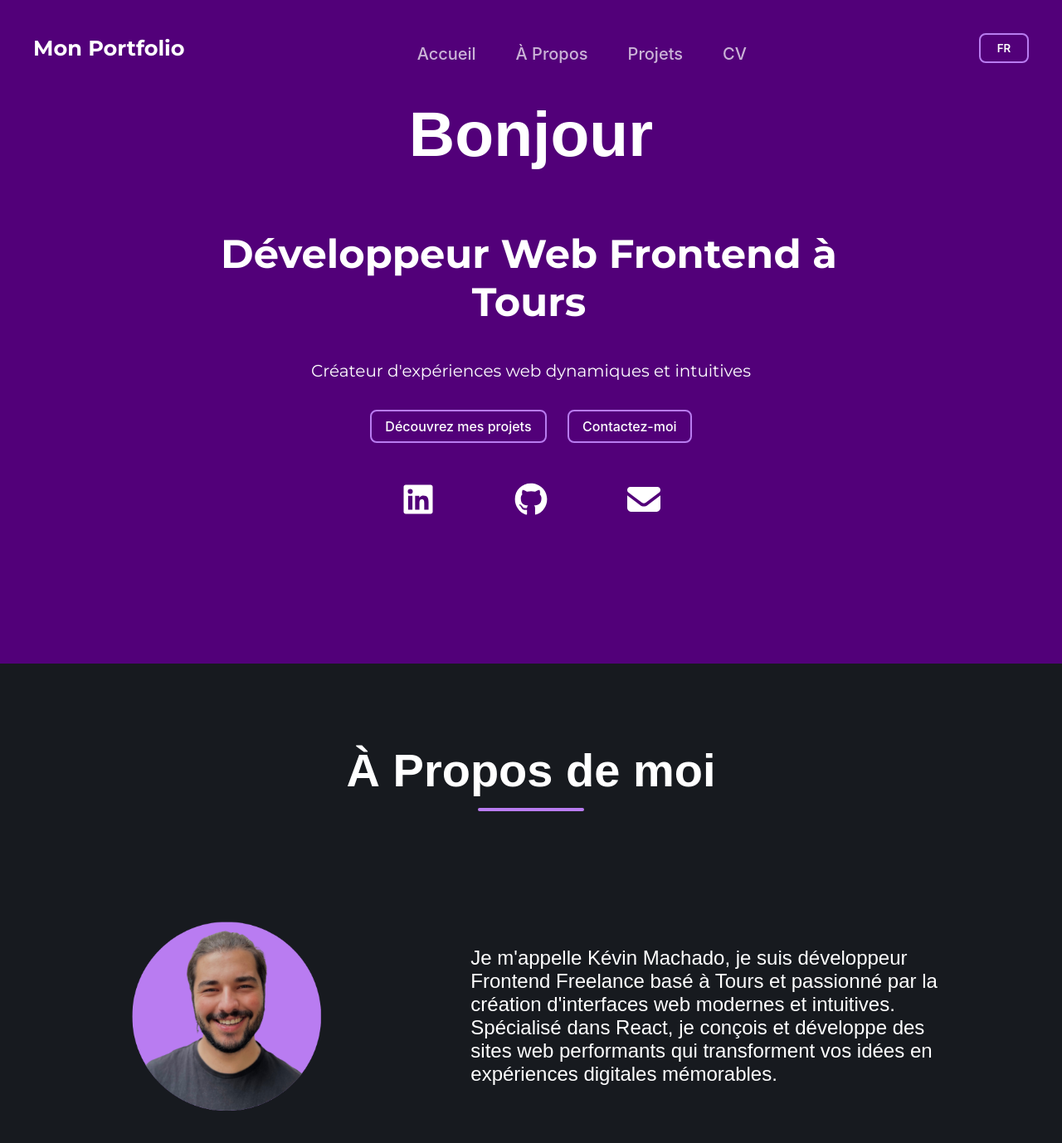
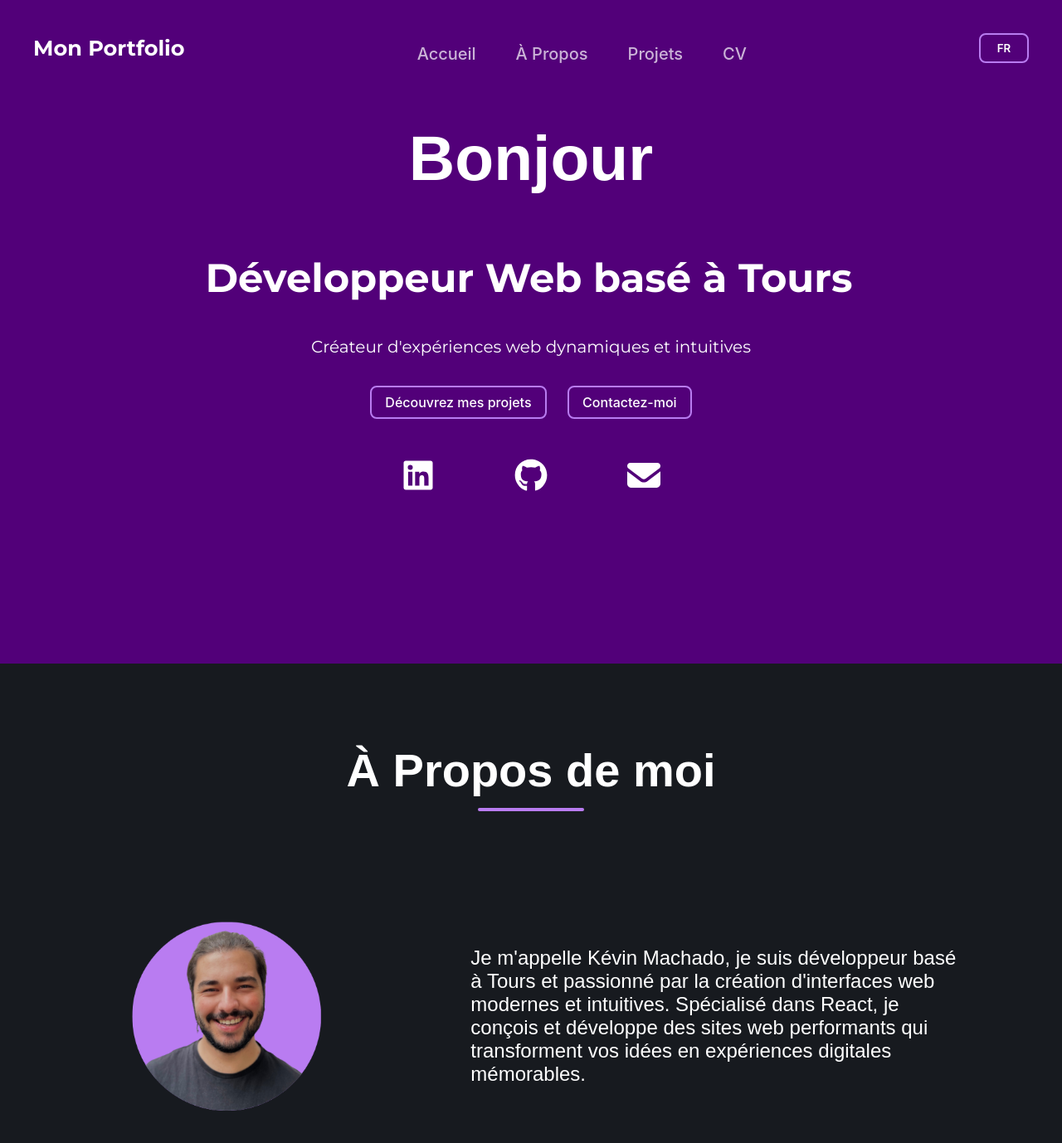
Before and after one commit to JevinFC/Portfolio, a React (Vite) app: page / in a window 1280 px wide. Shown: the top 1378 px of the page at 83% size. Built offline with nearby package versions, Linux system fonts and the light colour scheme.

Commit message:
Update French and English translations for clarity and consistency in languageContext

```diff
--- a/src/components/languageContext.jsx
+++ b/src/components/languageContext.jsx
@@ -12,14 +12,14 @@ const translations = {
 
     // Hero
     hello: "Bonjour",
-    frontendDev: "Développeur Web Frontend à Tours",
+    frontendDev: "Développeur Web basé à Tours",
     heroSubtitle: "Créateur d'expériences web dynamiques et intuitives",
     discoverProjects: "Découvrez mes projets",
 
     // About
     aboutTitle: "À Propos de moi",
     aboutText1:
-      "Je m'appelle <span class='importantHover'>Kévin Machado</span>, je suis <span class='importantHover'>développeur Frontend Freelance basé à Tours</span> et passionné par la création d'interfaces web <span class='importantHover'>modernes</span> et <span class='importantHover'>intuitives</span>. Spécialisé dans <span class='importantHover'>React</span>, je conçois et développe des sites web performants qui transforment vos idées en expériences <span class='importantHover'>digitales mémorables</span>.",
+      "Je m'appelle <span class='importantHover'>Kévin Machado</span>, je suis <span class='importantHover'>développeur basé à Tours</span> et passionné par la création d'interfaces web <span class='importantHover'>modernes</span> et <span class='importantHover'>intuitives</span>. Spécialisé dans <span class='importantHover'>React</span>, je conçois et développe des sites web performants qui transforment vos idées en expériences <span class='importantHover'>digitales mémorables</span>.",
 
     // Projects
     projectsTitle: "Mes Projets",
@@ -169,14 +169,14 @@ const translations = {
 
     // Hero
     hello: "Hello",
-    frontendDev: "Frontend Web Developer in Tours",
+    frontendDev: "Web Developer in Tours",
     heroSubtitle: "Creating dynamic and intuitive web experiences",
     discoverProjects: "Discover my projects",
 
     // About
     aboutTitle: "About Me",
     aboutText1:
-      "My name is <span class='importantHover'>Kevin Machado</span>, and I am a <span class='importantHover'>Freelance Frontend Developer based in Tours, France</span>. Passionate about creating <span class='importantHover'>modern</span> and <span class='importantHover'>intuitive</span> web interfaces. Specialized in <span class='importantHover'>React</span>, I design and build high-performance websites that turn your ideas into <span class='importantHover'>memorable digital experiences</span>.",
+      "My name is <span class='importantHover'>Kevin Machado</span>, and I am a <span class='importantHover'> Developer based in Tours, France</span>. Passionate about creating <span class='importantHover'>modern</span> and <span class='importantHover'>intuitive</span> web interfaces. Specialized in <span class='importantHover'>React</span>, I design and build high-performance websites that turn your ideas into <span class='importantHover'>memorable digital experiences</span>.",
 
 // Projects
     projectsTitle: "My Projects",
```
